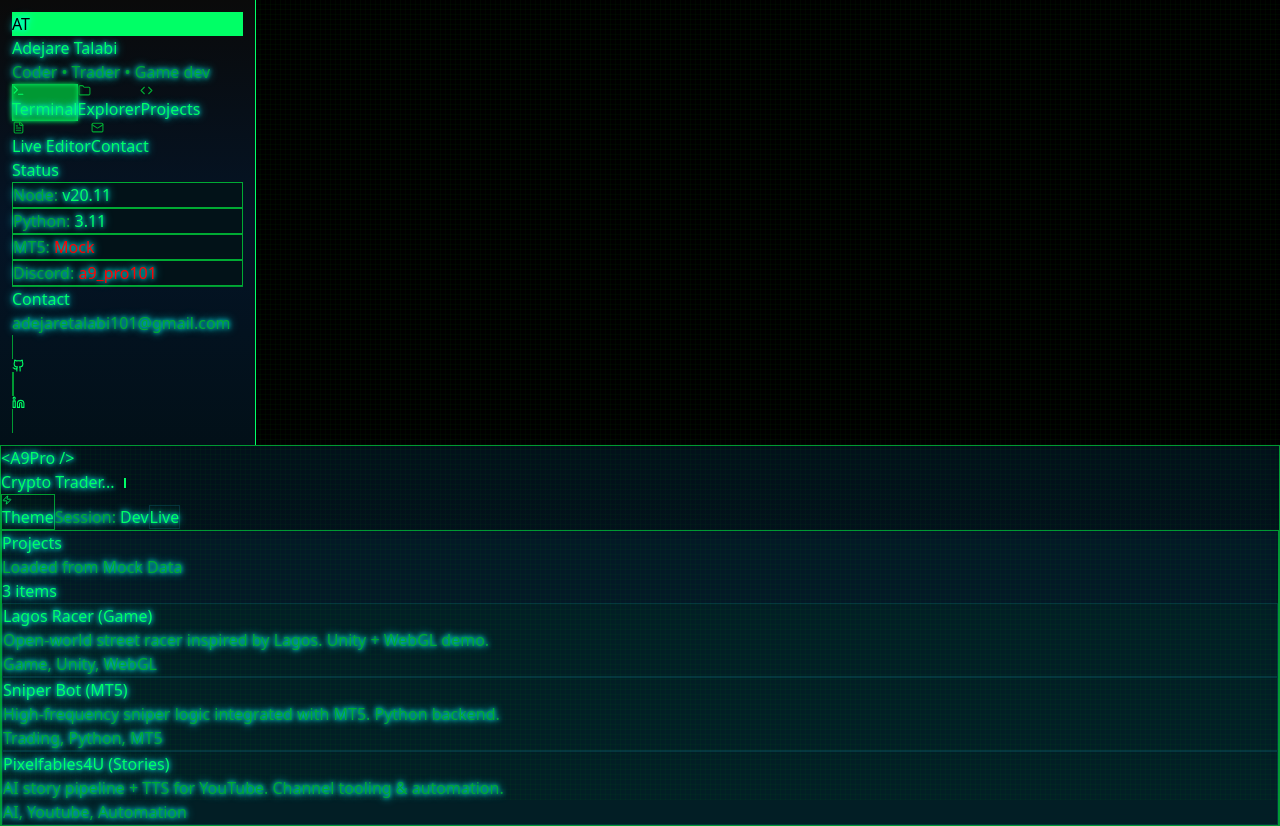
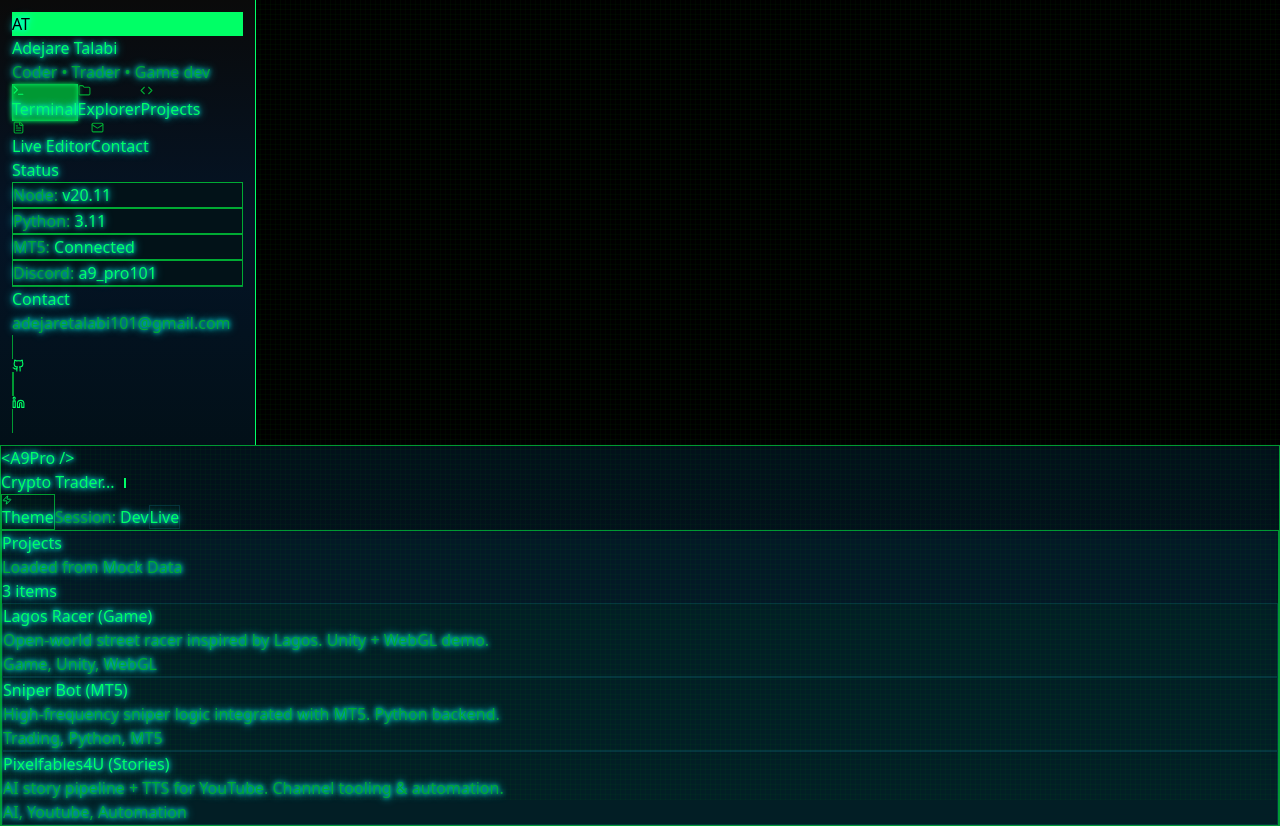
Before and after one commit to A9Pro/A9Pro-portfolio, a React (Vite) app: page / in a window 1280 px wide. Shown: the top 826 px of the page. Built offline with nearby package versions, Linux system fonts and the light colour scheme.

Commit message:
Update App.jsx

```diff
--- a/src/App.jsx
+++ b/src/App.jsx
@@ -672,11 +672,11 @@ export default function HackerUIProfile() {
                 <div className="p-1 rounded text-center" style={{ backgroundColor: "#021218", borderColor: "var(--color-border-sub)", border: "1px solid" }}>
                   Python: <span style={{ color: "var(--color-accent-green)" }}>3.11</span>
                 </div>
-                <div className="p-1 rounded text-center" style={{ backgroundColor: "#021218", borderColor: "var(--color-border-sub)", border: "1px solid" }}>
-                  MT5: <span style={{ color: isMock ? "var(--color-accent-red)" : "var(--color-accent-green)" }}>{isMock ? "Mock" : "Connected"}</span>
+                 <div className="p-1 rounded text-center" style={{ backgroundColor: "#021218", borderColor: "var(--color-border-sub)", border: "1px solid" }}>
+                  MT5: <span style={{ color: "var(--color-accent-green)" }}>Connected</span>
                 </div>
                 <div className="p-1 rounded text-center" style={{ backgroundColor: "#021218", borderColor: "var(--color-border-sub)", border: "1px solid" }}>
-                  Discord: <span style={{ color: isMock ? "var(--color-accent-red)" : "var(--color-accent-green)" }}>{isMock ? "a9_pro101" : "a9_pro101"}</span>
+                  Discord: <span style={{ color: isMock ? "var(--color-accent-green)" : "var(--color-accent-green)" }}>{isMock ? "a9_pro101" : "a9_pro101"}</span>
                 </div>
               </div>
             </div>
```
